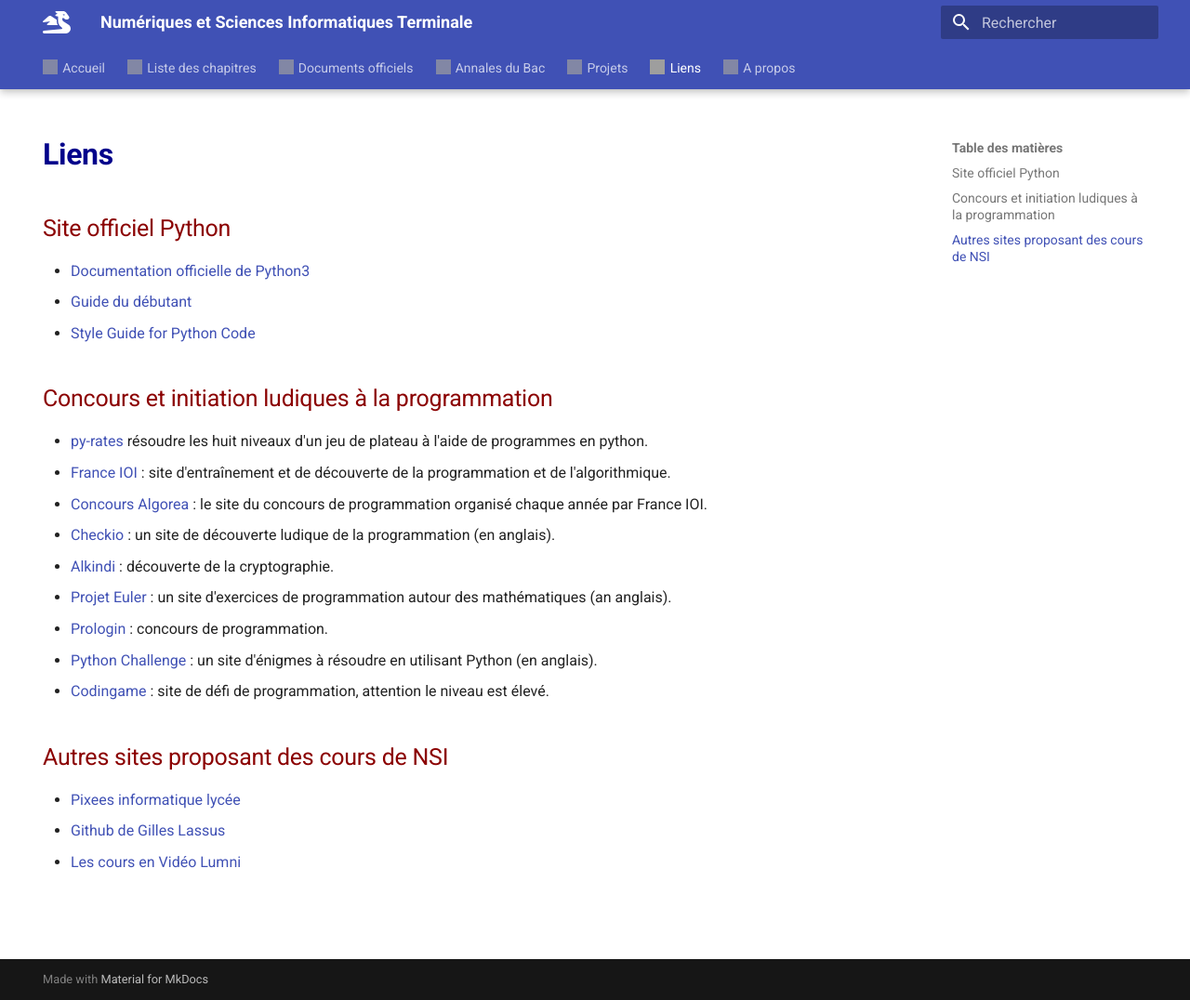
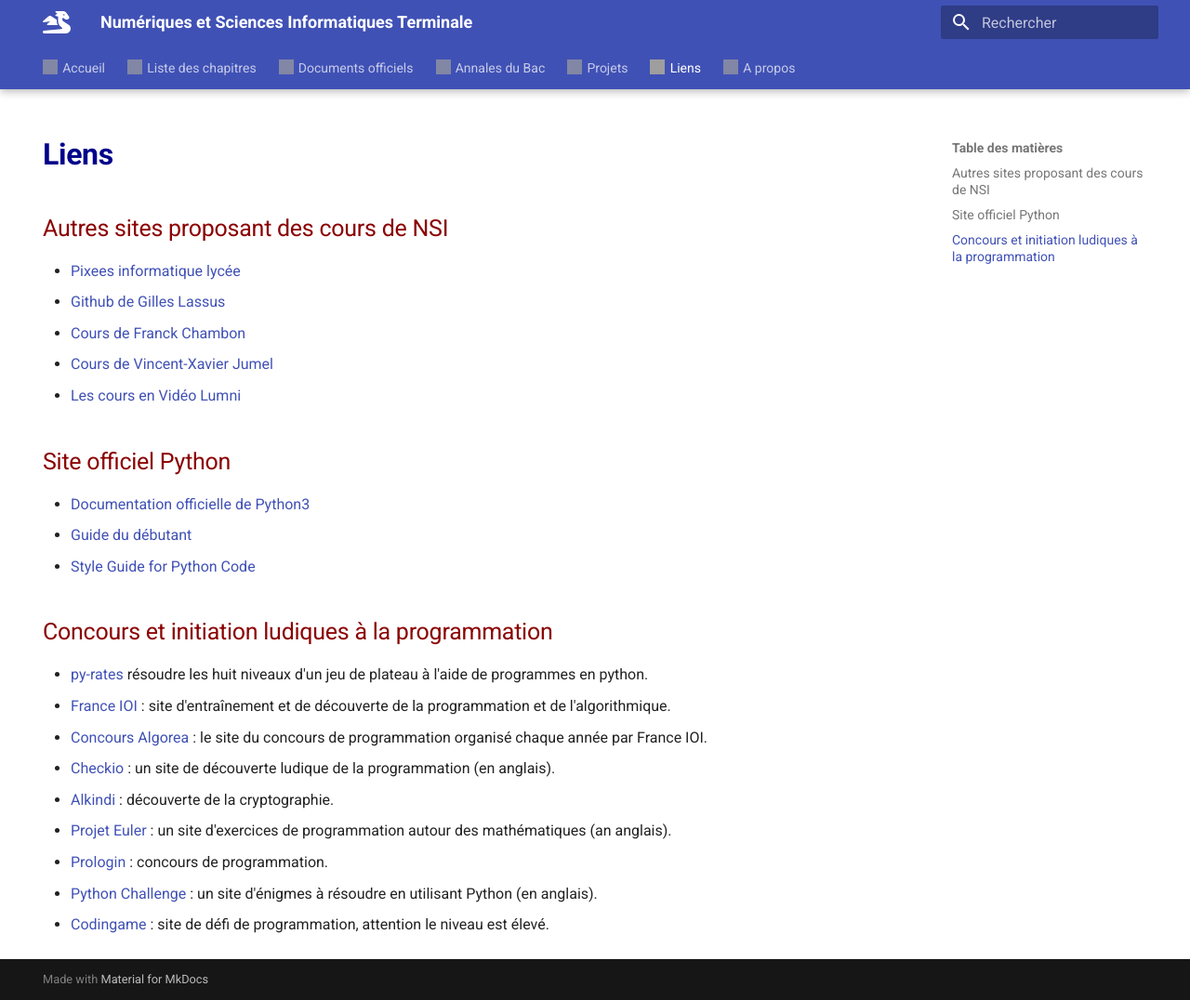
Before and after one commit to fabricenativel/NSITerminale, an MkDocs documentation site: the page built from docs/liens.md, in a window 1280 px wide and 1076 px high. Shown: the whole window at 93% size. Built offline with MkDocs 1.6.1 and Material for MkDocs 9.7.7, drawn with Linux system fonts in a browser that asks for light colours; some of the changed lines change nothing that is shown; grey boxes are pictures that could not be loaded.

Commit message:
MàJ Liens

```diff
--- a/docs/liens.md
+++ b/docs/liens.md
@@ -1,5 +1,14 @@
 hide: - navigation  in apropos.md
 # Liens
+
+
+## Autres sites proposant des cours de NSI
+
+* [Pixees informatique lycée](https://pixees.fr/informatiquelycee/){target=_blank}
+* [Github de Gilles Lassus](https://glassus.github.io/terminale_nsi/){target=_blank}
+* [Cours de Franck Chambon](https://ens-fr.gitlab.io/nsi2/){target=_blank}
+* [Cours de Vincent-Xavier Jumel](https://lamadone.frama.io/informatique/terminale-nsi/index.html){target=_blank}
+* [Les cours en Vidéo Lumni](https://www.lumni.fr/lycee/premiere/specialites/numerique-et-sciences-informatiques){target=_blank}
 
 ## Site officiel  Python
 
@@ -18,9 +27,3 @@ hide: - navigation  in apropos.md
 * [Prologin](https://prologin.org/){target=_blank} : concours de programmation.
 * [Python Challenge](http://www.pythonchallenge.com/){target=_blank} : un site d'énigmes à résoudre en utilisant Python (en anglais).
 * [Codingame](https://www.codingame.com/){target=_blank} : site de défi de programmation, attention le niveau est élevé.
-
-## Autres sites proposant des cours de NSI
-
-* [Pixees informatique lycée](https://pixees.fr/informatiquelycee/){target=_blank}
-* [Github de Gilles Lassus](https://glassus.github.io/terminale_nsi/){target=_blank}
-* [Les cours en Vidéo Lumni](https://www.lumni.fr/lycee/premiere/specialites/numerique-et-sciences-informatiques){target=_blank}
```
